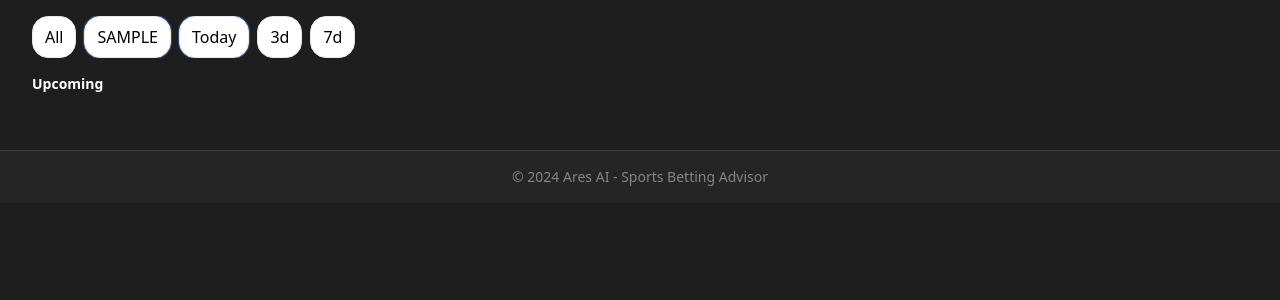
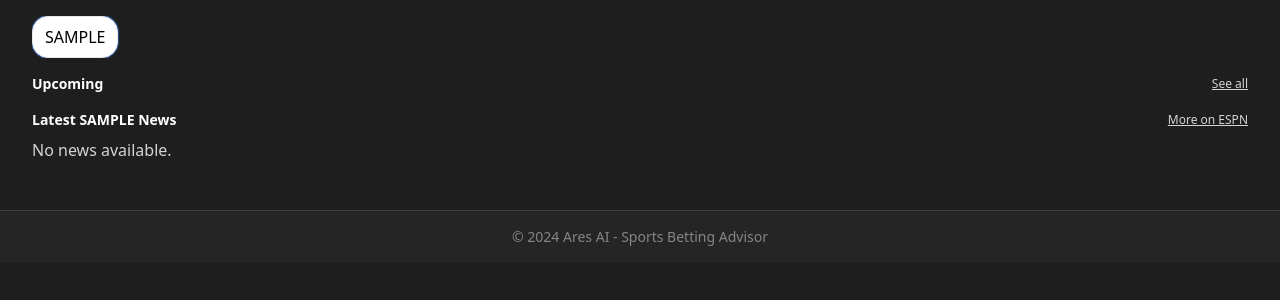
Before and after one commit to Jaylenmm/aresSTAGE, a Flask app: page /?sport=Sample in a window 1280 px wide. Shown: the part 101-401 px from the top of the page. Run offline with Flask 3, Linux system fonts and the light colour scheme; tables that the repository leaves empty hold one stand-in row (values such as "Sample post").

Commit message:
feat(home): sport chooser with featured games, player props, and ESPN news

```diff
--- a/app.py
+++ b/app.py
@@ -339,6 +339,31 @@ def home():
         preferred_order = ['nfl', 'nba', 'mlb', 'nhl', 'cfb', 'soccer', 'golf']
         sports = [s for s in preferred_order if s in distinct_sports] + [s for s in distinct_sports if s not in preferred_order]
 
+        # If a sport is selected, prepare featured props and news
+        featured_props = []
+        news_articles = []
+        if selected_sport:
+            try:
+                from providers.odds_client import OddsClient
+                oc = OddsClient()
+                props = oc.fetch_player_props_for_sport(selected_sport)
+                # Deduplicate by player_name, take first 4
+                seen = set()
+                for p in props:
+                    name = p.get('player_name')
+                    if not name or name in seen:
+                        continue
+                    featured_props.append(p)
+                    seen.add(name)
+                    if len(featured_props) >= 4:
+                        break
+            except Exception:
+                featured_props = []
+            try:
+                news_articles = fetch_espn_articles(selected_sport, limit=6)
+            except Exception:
+                news_articles = []
+
         return render_template('home.html',
                                sports=sports,
                                selected_sport=selected_sport,
@@ -346,7 +371,9 @@ def home():
                                sort_by=sort_by,
                                live_games=live_games,
                                featured_games=featured_games,
-                               upcoming_games=upcoming_games)
+                               upcoming_games=upcoming_games,
+                               featured_props=featured_props,
+                               news_articles=news_articles)
     except Exception as e:
         # Safe fallback: render home with minimal context
         try:
@@ -790,6 +817,38 @@ def provider_diagnostics():
     except Exception as e:
         return jsonify({'success': False, 'error': str(e)}), 500
 
+def fetch_espn_articles(sport: str, limit: int = 6):
+    import requests
+    import xml.etree.ElementTree as ET
+    rss_map = {
+        'nfl': 'https://www.espn.com/espn/rss/nfl/news',
+        'nba': 'https://www.espn.com/espn/rss/nba/news',
+        'mlb': 'https://www.espn.com/espn/rss/mlb/news',
+        'nhl': 'https://www.espn.com/espn/rss/nhl/news',
+        'cfb': 'https://www.espn.com/espn/rss/ncf/news',
+        'soccer': 'https://www.espn.com/espn/rss/soccer/news',
+        'golf': 'https://www.espn.com/espn/rss/golf/news',
+    }
+    url = rss_map.get((sport or '').lower())
+    if not url:
+        return []
+    try:
+        resp = requests.get(url, timeout=6)
+        resp.raise_for_status()
+        root = ET.fromstring(resp.content)
+        items = []
+        for item in root.findall('.//item'):
+            title = (item.findtext('title') or '').strip()
+            link = (item.findtext('link') or '').strip()
+            pub = (item.findtext('pubDate') or '').strip()
+            if title and link:
+                items.append({'title': title, 'link': link, 'published': pub})
+            if len(items) >= limit:
+                break
+        return items
+    except Exception:
+        return []
+
 @app.route('/api/diagnostics/odds', methods=['GET'])
 def odds_diagnostics():
     """Inspect raw odds events per sport to verify feed and naming."""
--- a/templates/home.html
+++ b/templates/home.html
@@ -2,23 +2,15 @@
 {% block title %}Ares AI – Home{% endblock %}
 {% block content %}
 <div class="space-y-4">
-    <!-- Filters: Sport + Range + Sort -->
+    <!-- Sport chooser -->
     <div class="flex overflow-x-auto space-x-2 items-center" style="-webkit-overflow-scrolling: touch;">
-        <div class="flex space-x-2">
-            <a href="/" class="px-3 py-2 rounded-2xl border border-slate-200 shadow-sm whitespace-nowrap bg-white text-black {{ 'ring-1 ring-slate-300' if not selected_sport }}">All</a>
-            {% for s in sports %}
-            <a href="/?sport={{ s }}&range={{ date_range }}&sort={{ sort_by }}" class="px-3 py-2 rounded-2xl border border-slate-200 shadow-sm whitespace-nowrap bg-white text-black {{ 'ring-1 ring-slate-300' if selected_sport==s }}">{{ s|upper }}</a>
-            {% endfor %}
-        </div>
-        <div class="ml-auto flex space-x-2">
-            <a href="/?sport={{ selected_sport or '' }}&range=today&sort={{ sort_by }}" class="px-3 py-2 rounded-2xl border border-slate-200 shadow-sm bg-white text-black {{ 'ring-1 ring-slate-300' if date_range=='today' }}">Today</a>
-            <a href="/?sport={{ selected_sport or '' }}&range=3d&sort={{ sort_by }}" class="px-3 py-2 rounded-2xl border border-slate-200 shadow-sm bg-white text-black {{ 'ring-1 ring-slate-300' if date_range=='3d' }}">3d</a>
-            <a href="/?sport={{ selected_sport or '' }}&range=7d&sort={{ sort_by }}" class="px-3 py-2 rounded-2xl border border-slate-200 shadow-sm bg-white text-black {{ 'ring-1 ring-slate-300' if date_range=='7d' }}">7d</a>
-        </div>
+        {% for s in sports %}
+        <a href="/?sport={{ s }}" class="px-3 py-2 rounded-2xl border border-slate-200 shadow-sm whitespace-nowrap bg-white text-black {{ 'ring-1 ring-slate-300' if selected_sport==s }}">{{ s|upper }}</a>
+        {% endfor %}
     </div>
 
     <!-- Live Carousel -->
-    {% if live_games %}
+    {% if selected_sport and live_games %}
     <div class="space-y-2">
         <h2 class="text-sm font-semibold text-white">Live Now</h2>
         <div class="flex overflow-x-auto space-x-3 pb-1">
@@ -43,7 +35,7 @@
     {% endif %}
 
     <!-- Featured Odds -->
-    {% if featured_games %}
+    {% if selected_sport and featured_games %}
     <div class="space-y-2">
         <h2 class="text-sm font-semibold text-white">Featured Odds</h2>
         <div class="grid grid-cols-1 sm:grid-cols-2 gap-3">
@@ -79,7 +71,12 @@
 
     <!-- Upcoming List -->
     <div class="space-y-2">
-        <h2 class="text-sm font-semibold text-white">Upcoming</h2>
+        <div class="flex items-center justify-between">
+            <h2 class="text-sm font-semibold text-white">Upcoming</h2>
+            {% if selected_sport %}
+            <a href="/games?sport={{ selected_sport }}" class="text-xs text-slate-300 underline">See all</a>
+            {% endif %}
+        </div>
         <div class="space-y-2">
             {% for g in upcoming_games %}
             <a href="/check-your-bet?s={{ g.home_team | urlencode }}" class="bg-white text-black rounded-2xl border border-slate-200 shadow-sm p-3 flex items-center justify-between block">
@@ -98,5 +95,49 @@
         </div>
     </div>
 
+    {% if selected_sport %}
+    <!-- Featured Player Props -->
+    {% if featured_props %}
+    <div class="space-y-2">
+        <div class="flex items-center justify-between">
+            <h2 class="text-sm font-semibold text-white">Featured Player Props</h2>
+            <a href="/check-your-bet#players" class="text-xs text-slate-300 underline">See all</a>
+        </div>
+        <div class="grid grid-cols-1 sm:grid-cols-2 gap-3">
+            {% for p in featured_props %}
+            <div class="bg-white text-black rounded-2xl border border-slate-200 shadow-sm p-3">
+                <div class="text-xs uppercase tracking-wide text-slate-700">{{ selected_sport|upper }}</div>
+                <div class="mt-1 font-semibold">{{ p.player_name }}</div>
+                <div class="text-sm text-slate-700">{{ p.market.replace('player_','')|replace('_',' ')|title }}: {{ p.line }}</div>
+                <div class="mt-2 grid grid-cols-2 gap-2 text-sm">
+                    <a href="/check-your-bet#players" class="bg-white text-black rounded-xl border border-slate-300 px-3 py-2 text-center hover:bg-slate-50">Over {{ p.line }} ({{ p.over_price }})</a>
+                    <a href="/check-your-bet#players" class="bg-white text-black rounded-xl border border-slate-300 px-3 py-2 text-center hover:bg-slate-50">Under {{ p.line }} ({{ p.under_price }})</a>
+                </div>
+            </div>
+            {% endfor %}
+        </div>
+    </div>
+    {% endif %}
+
+    <!-- ESPN News -->
+    <div class="space-y-2">
+        <div class="flex items-center justify-between">
+            <h2 class="text-sm font-semibold text-white">Latest {{ selected_sport|upper }} News</h2>
+            <a href="https://www.espn.com/{{ selected_sport }}/" target="_blank" class="text-xs text-slate-300 underline">More on ESPN</a>
+        </div>
+        <div class="grid grid-cols-1 sm:grid-cols-2 gap-3">
+            {% for n in news_articles %}
+            <a class="bg-white text-black rounded-2xl border border-slate-200 shadow-sm p-3 hover:bg-slate-50" href="{{ n.link }}" target="_blank">
+                <div class="font-semibold">{{ n.title }}</div>
+                <div class="text-xs text-slate-600 mt-1">{{ n.published }}</div>
+            </a>
+            {% endfor %}
+            {% if not news_articles %}
+            <div class="text-slate-300">No news available.</div>
+            {% endif %}
+        </div>
+    </div>
+    {% endif %}
+
 </div>
 {% endblock %}
```
